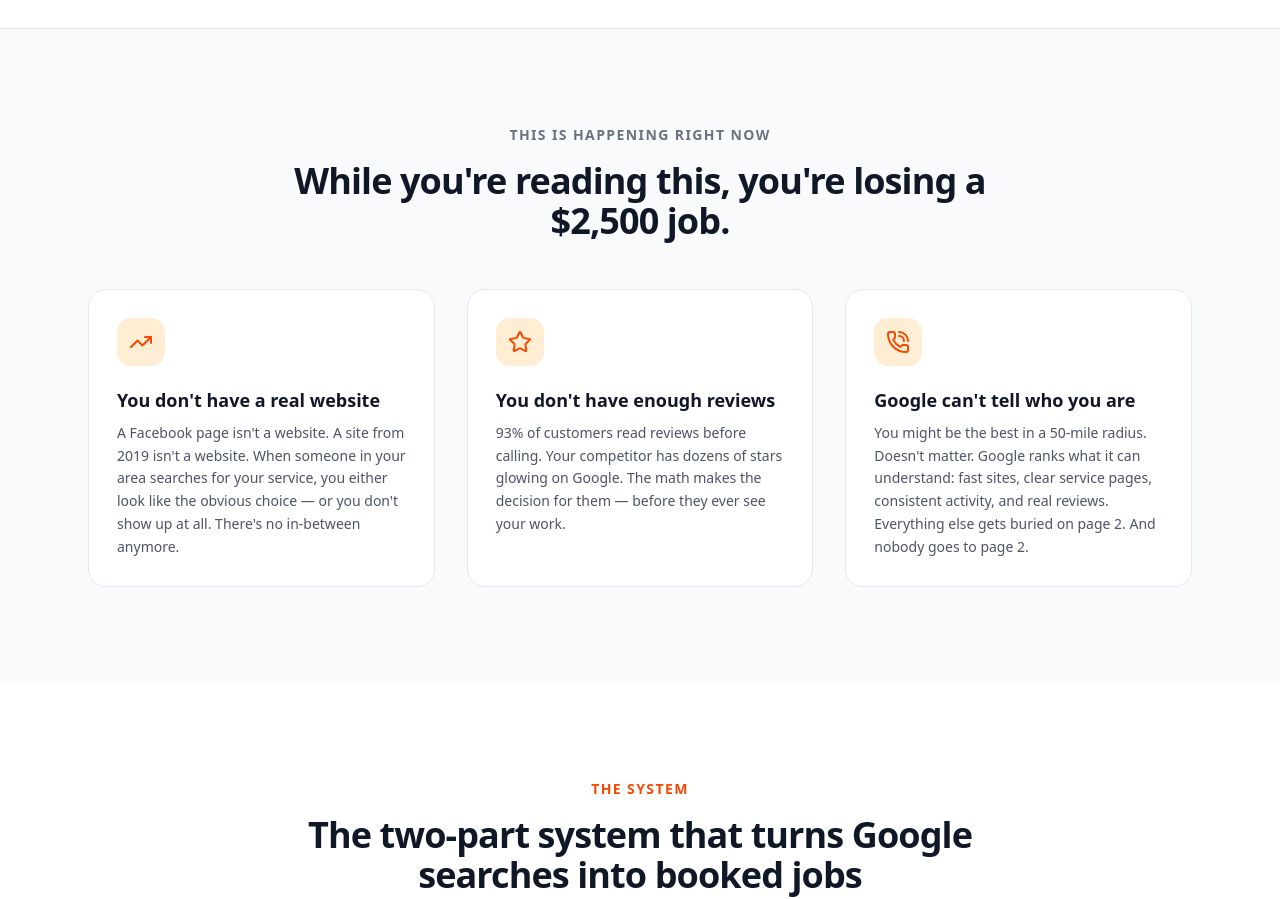
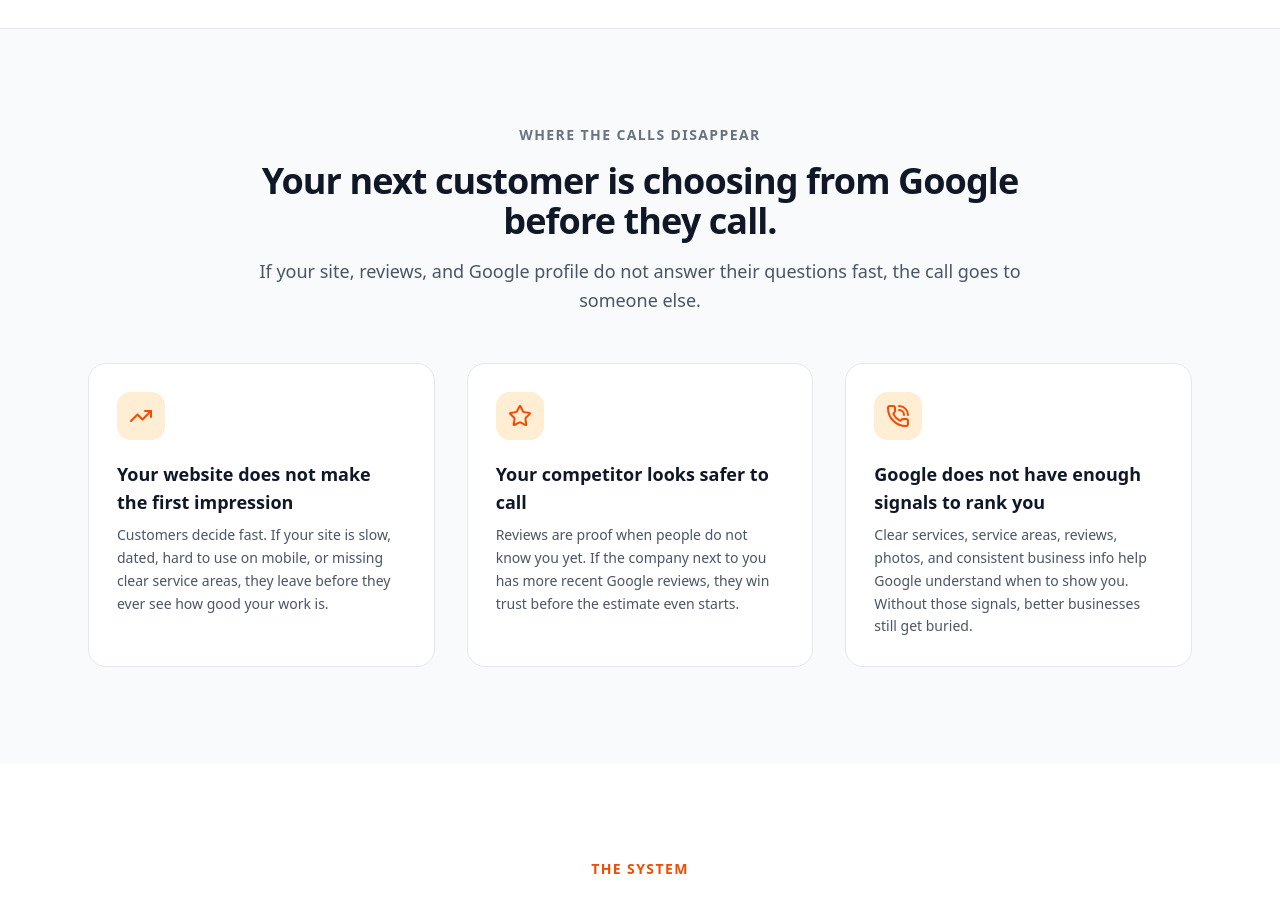
Before and after one commit to D1360tx/marketing_agency, a Next.js app: page /landing_opus in a window 1280 px wide. Shown: the part 1480-2379 px from the top of the page. Built offline with nearby package versions, Linux system fonts and the light colour scheme.

Commit message:
Refine homepage pain section copy

```diff
--- a/src/app/landing_opus/page.tsx
+++ b/src/app/landing_opus/page.tsx
@@ -545,29 +545,33 @@
           <div className="mx-auto max-w-6xl px-4 sm:px-6">
             <div className="mx-auto max-w-3xl text-center">
               <p className="text-sm font-bold uppercase tracking-widest text-gray-500">
-                This is happening right now
+                Where the calls disappear
               </p>
               <h2 className="mt-4 text-3xl font-extrabold tracking-tight text-gray-900 sm:text-4xl">
-                While you&apos;re reading this, you&apos;re losing a $2,500 job.
+                Your next customer is choosing from Google before they call.
               </h2>
+              <p className="mt-4 text-lg leading-relaxed text-gray-600">
+                If your site, reviews, and Google profile do not answer their
+                questions fast, the call goes to someone else.
+              </p>
             </div>
 
             <div className="mt-12 grid grid-cols-1 gap-8 md:grid-cols-3">
               {[
                 {
                   icon: TrendingUp,
-                  title: "You don't have a real website",
-                  body: `A Facebook page isn't a website. A site from 2019 isn't a website. When someone ${areaIn} searches for your service, you either look like the obvious choice — or you don't show up at all. There's no in-between anymore.`,
+                  title: "Your website does not make the first impression",
+                  body: "Customers decide fast. If your site is slow, dated, hard to use on mobile, or missing clear service areas, they leave before they ever see how good your work is.",
                 },
                 {
                   icon: Star,
-                  title: "You don't have enough reviews",
-                  body: "93% of customers read reviews before calling. Your competitor has dozens of stars glowing on Google. The math makes the decision for them — before they ever see your work.",
+                  title: "Your competitor looks safer to call",
+                  body: "Reviews are proof when people do not know you yet. If the company next to you has more recent Google reviews, they win trust before the estimate even starts.",
                 },
                 {
                   icon: PhoneCall,
-                  title: "Google can't tell who you are",
-                  body: `You might be the best in a 50-mile radius. Doesn't matter. Google ranks what it can understand: fast sites, clear service pages, consistent activity, and real reviews. Everything else gets buried on page 2. And nobody goes to page 2.`,
+                  title: "Google does not have enough signals to rank you",
+                  body: "Clear services, service areas, reviews, photos, and consistent business info help Google understand when to show you. Without those signals, better businesses still get buried.",
                 },
               ].map((card, i) => (
                 <div
```
